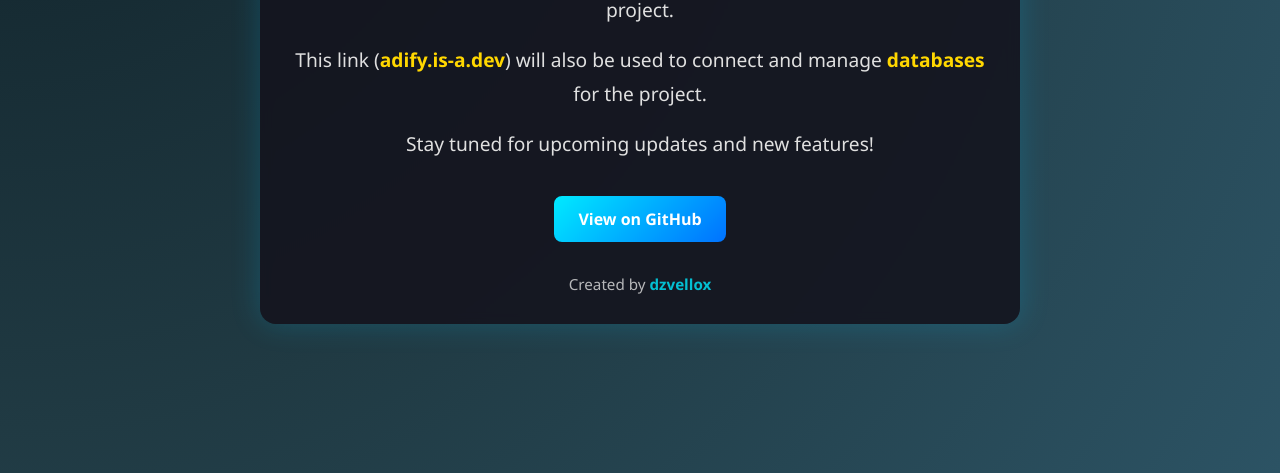
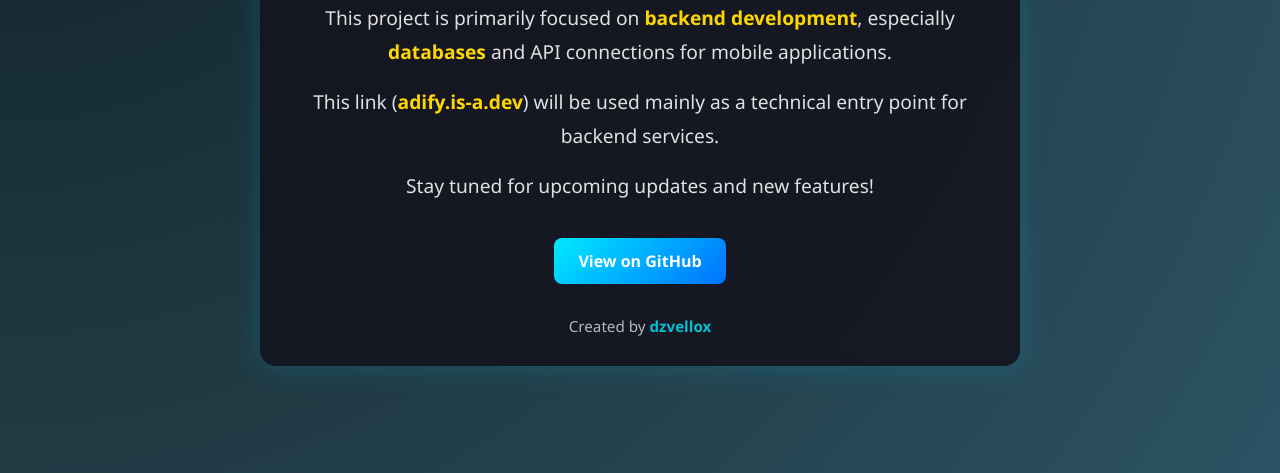
Before and after one commit to dzvellox/adify, a plain HTML site: page index.html in a window 1280 px wide. Shown: the part 327-800 px from the top of the page. Drawn offline with Linux system fonts and the light colour scheme.

Commit message:
Update index.html

```diff
--- a/index.html
+++ b/index.html
@@ -86,7 +86,8 @@
   <div class="card">
     <h1>Adify Project</h1>
     <p>Welcome to the official page of <strong>Adify</strong>, a personal software development project.</p>
-    <p>This link (<strong>adify.is-a.dev</strong>) will also be used to connect and manage <strong>databases</strong> for the project.</p>
+    <p>This project is primarily focused on <strong>backend development</strong>, especially <strong>databases</strong> and API connections for mobile applications.</p>
+    <p>This link (<strong>adify.is-a.dev</strong>) will be used mainly as a technical entry point for backend services.</p>
     <p>Stay tuned for upcoming updates and new features!</p>
     <a href="https://github.com/dzvellox" class="btn" target="_blank">View on GitHub</a>
     <footer>Created by <a href="https://github.com/dzvellox" target="_blank">dzvellox</a></footer>
```
